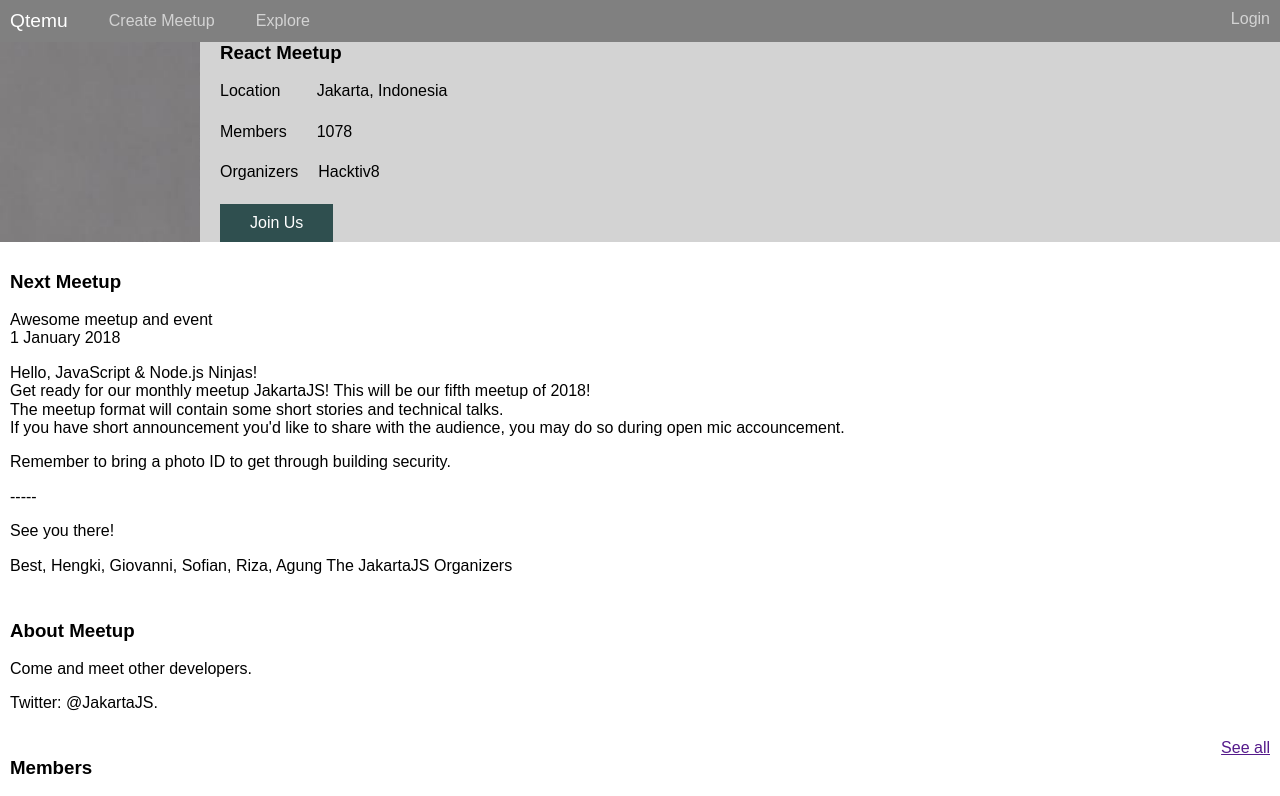
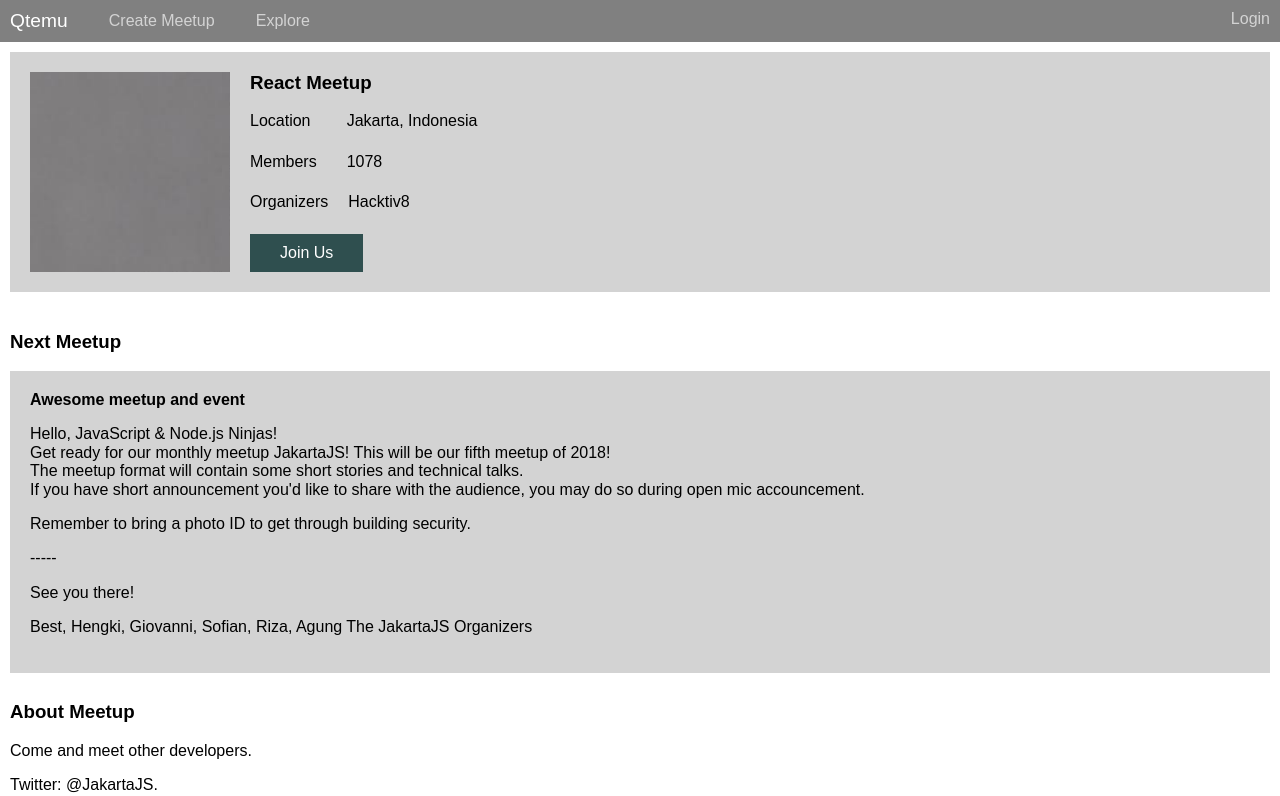
Before and after one commit to rickynugroho/qtemu_react_class_project, a React (Create React App) app: page / in a window 1280 px wide. Shown: the top 796 px of the page. Built offline with nearby package versions, Linux system fonts and the light colour scheme.

Commit message:
Add organism next meetup

```diff
--- a/src/App.js
+++ b/src/App.js
@@ -2,6 +2,7 @@
 
 import Header from './components/Organisms/Header';
 import ActiveMeetup from './components/Organisms/ActiveMeetup';
+import NextMeetup from './components/Organisms/NextMeetup';
 
 // import logo from './logo.svg';
 import './normalize.css';
@@ -57,43 +58,6 @@
     //       }
     //     ]
     // };
-  }
-
-  renderNextMeetup() {
-    return (
-      <div className="container-section">
-        <h3>Next Meetup</h3>
-        <div className="next-meetup grey-section">
-          <div className="next-meetup-title">
-            Awesome meetup and event
-          </div>
-          <div className="next-meetup-date">
-            1 January 2018
-            {/* {this.state.tanggal} */}
-          </div>
-          <div className="next-meetup-p">
-            <p>
-              Hello, JavaScript & Node.js Ninjas!<br />
-              Get ready for our monthly meetup JakartaJS! This will be our fifth meetup of 2018!<br />
-              The meetup format will contain some short stories and technical talks.<br />
-              If you have short announcement you'd like to share with the audience, you may do so during open mic accouncement.
-            </p>
-            <p>
-              Remember to bring a photo ID to get through building security.
-            </p>
-            <p>
-              -----
-            </p>
-            <p>
-              See you there!
-            </p>
-            <p>
-              Best, Hengki, Giovanni, Sofian, Riza, Agung The JakartaJS Organizers
-            </p>
-          </div>
-        </div>
-      </div>
-    );
   }
 
   renderAboutMeetup() {
@@ -192,9 +156,8 @@
       <div>
         <Header />
         <ActiveMeetup infoMeetup={this.state.info} />
+        <NextMeetup date={this.state.tanggal} />
 
-        {/* {this.renderActiveMeetup()} */}
-        {this.renderNextMeetup()}
         {this.renderAboutMeetup()}
         {this.renderMembers()}
         {this.renderPastMeetup()}
--- /dev/null
+++ b/src/components/Organisms/NextMeetup/index.js
@@ -0,0 +1,49 @@
+import React, { Component } from 'react';
+// import Image from 'prop-types';
+
+// import Image from '../../Atoms/Image';
+// import LeftRightDescription from '../../Molecules/LeftRightDescription';
+import TitleH3 from '../../Atoms/TitleH3';
+// import Link from '../../Atoms/Link';
+import DivText from '../../Atoms/DivText';
+import GreySection from '../../Molecules/GreySection';
+
+import './style.css';
+
+export default class NextMeetup extends Component {
+    render() {
+        return (
+            <DivText className="container-section">
+                <TitleH3>Next Meetup</TitleH3>
+                <GreySection>
+                    <DivText className="next-meetup-title">
+                        Awesome meetup and event
+                    </DivText>
+                    <DivText className="next-meetup-date">
+                        {this.props.tanggal}
+                    </DivText>
+                    <DivText className="next-meetup-p">
+                        <p>
+                            Hello, JavaScript & Node.js Ninjas!<br />
+                            Get ready for our monthly meetup JakartaJS! This will be our fifth meetup of 2018!<br />
+                            The meetup format will contain some short stories and technical talks.<br />
+                            If you have short announcement you'd like to share with the audience, you may do so during open mic accouncement.
+                        </p>
+                        <p>
+                            Remember to bring a photo ID to get through building security.
+                        </p>
+                        <p>
+                            -----
+                        </p>
+                        <p>
+                            See you there!
+                        </p>
+                        <p>
+                            Best, Hengki, Giovanni, Sofian, Riza, Agung The JakartaJS Organizers
+                        </p>
+                    </DivText>
+                </GreySection>
+            </DivText>
+        );
+    }
+}
--- /dev/null
+++ b/src/components/Organisms/NextMeetup/style.css
@@ -0,0 +1,9 @@
+.next-meetup-title{
+  font-weight: bold;
+  margin-bottom:5px;
+}
+
+.next-meetup-date{
+  color: grey;
+  margin-bottom:5px;
+}
```
